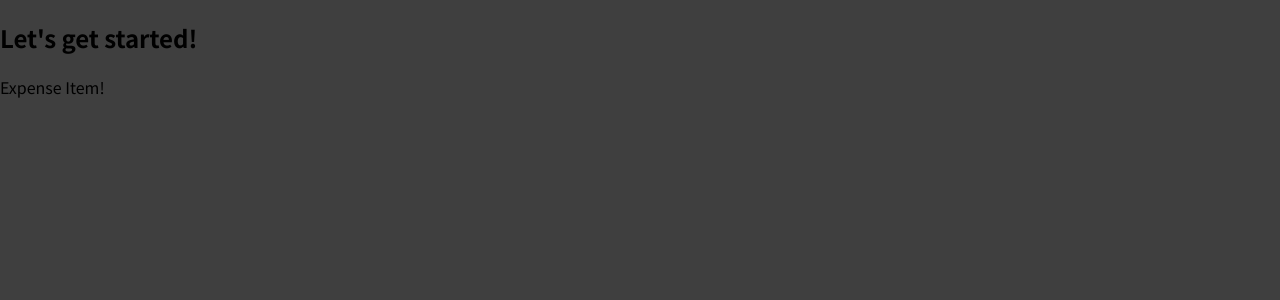
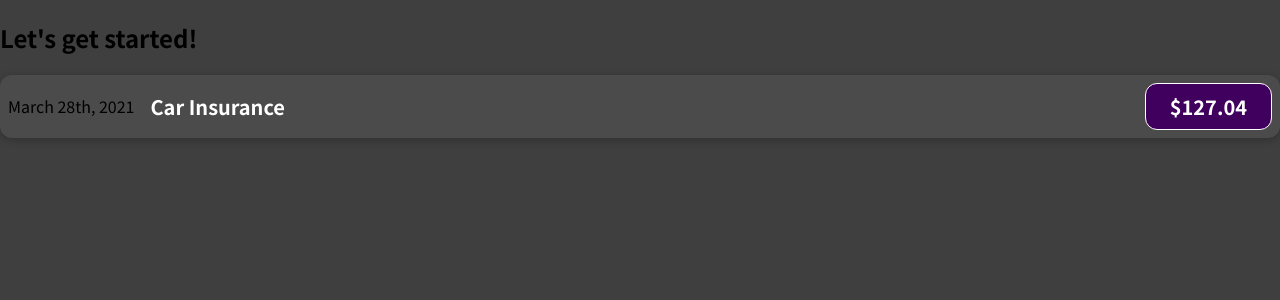
Before and after one commit to CodyHilborn/react-practise, a React (Create React App) app: page / in a window 1280 px wide. Shown: the top 300 px of the page. Built offline with nearby package versions, Linux system fonts and the light colour scheme.

Commit message:
Added some styling to expense item

```diff
--- /dev/null
+++ b/src/components/ExpenseItem.css
@@ -0,0 +1,56 @@
+.expense-item {
+  display: flex;
+  justify-content: space-between;
+  align-items: center;
+  box-shadow: 0 2px 8px rgba(0, 0, 0, 0.25);
+  padding: 0.5rem;
+  margin: 1rem 0;
+  border-radius: 12px;
+  background-color: #4b4b4b;
+}
+
+.expense-item__description {
+  display: flex;
+  flex-direction: column;
+  gap: 1rem;
+  align-items: flex-end;
+  flex-flow: column-reverse;
+  justify-content: flex-start;
+  flex: 1;
+}
+
+.expense-item h2 {
+  color: #3a3a3a;
+  font-size: 1rem;
+  flex: 1;
+  margin: 0 1rem;
+  color: white;
+}
+
+.expense-item__price {
+  font-size: 1rem;
+  font-weight: bold;
+  color: white;
+  background-color: #40005d;
+  border: 1px solid white;
+  padding: 0.5rem;
+  border-radius: 12px;
+}
+
+@media (min-width: 580px) {
+  .expense-item__description {
+    flex-direction: row;
+    align-items: center;
+    justify-content: flex-start;
+    flex: 1;
+  }
+
+  .expense-item__description h2 {
+    font-size: 1.25rem;
+  }
+
+  .expense-item__price {
+    font-size: 1.25rem;
+    padding: 0.5rem 1.5rem;
+  }
+}
--- a/src/components/ExpenseItem.jsx
+++ b/src/components/ExpenseItem.jsx
@@ -1,7 +1,16 @@
 import React from "react";
+import "./ExpenseItem.css";
 
 const ExpenseItem = () => {
-  return <div>Expense Item!</div>;
+  return (
+    <div className="expense-item">
+      <div>March 28th, 2021</div>
+      <div className="expense-item__description">
+        <h2>Car Insurance</h2>
+        <div className="expense-item__price">$127.04</div>
+      </div>
+    </div>
+  );
 };
 
 export default ExpenseItem;
```
